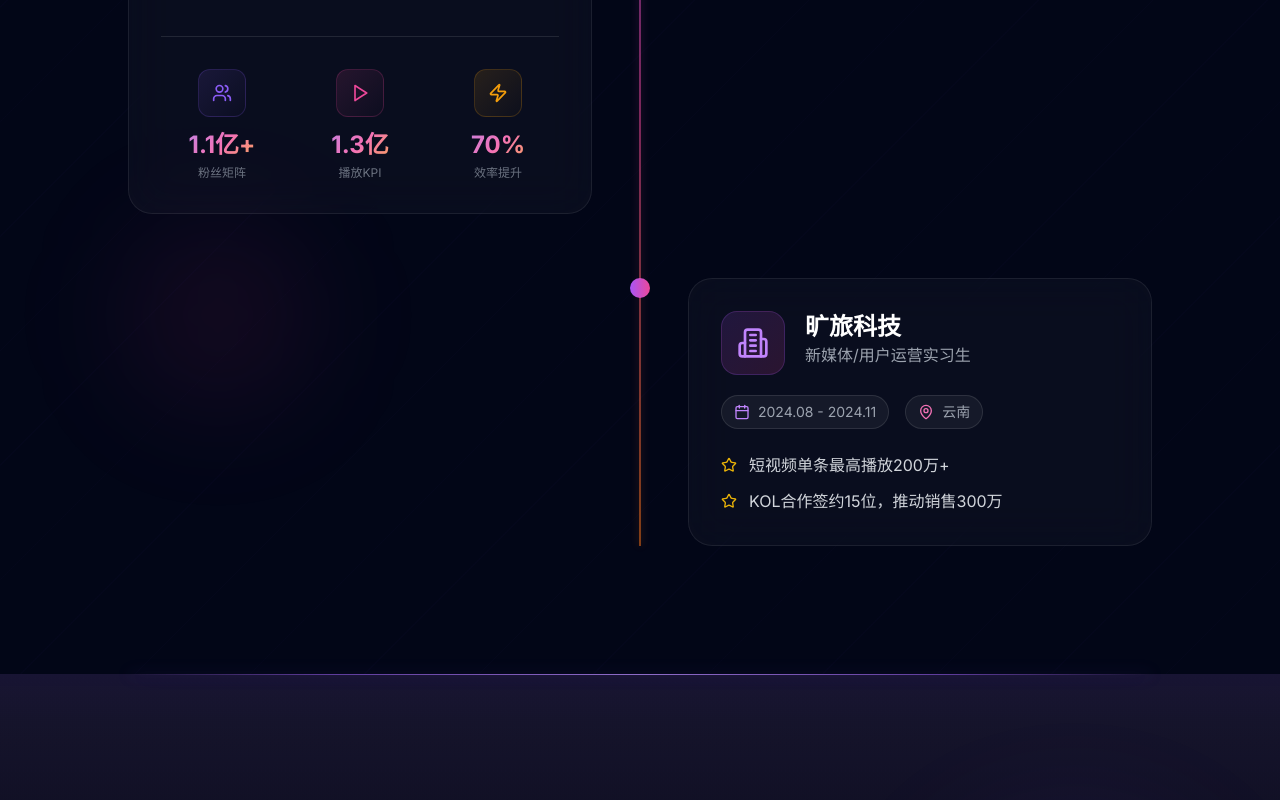
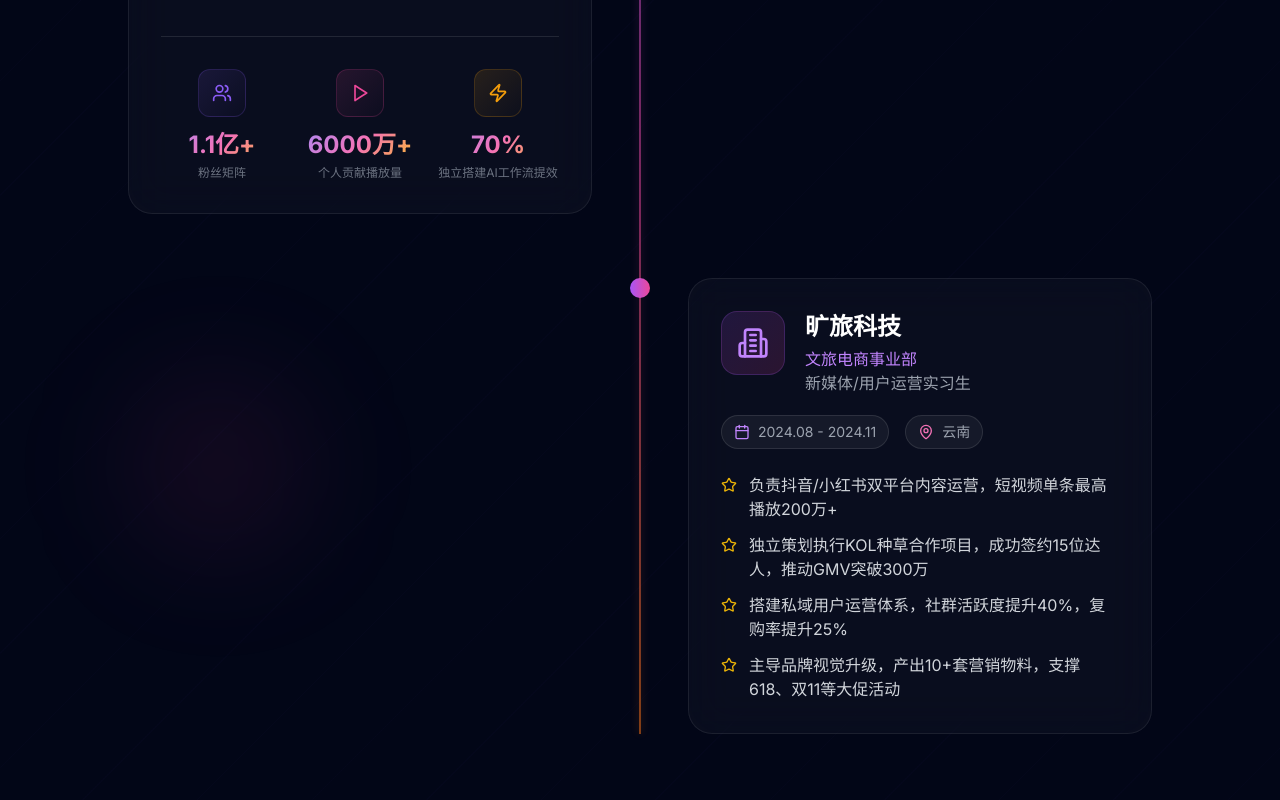
Before and after one commit to deangelispaolina36-ui/portfolio-website, a React (Vite) app: page / in a window 1280 px wide. Shown: the part 6220-7020 px from the top of the page. Built offline with nearby package versions, Linux system fonts and the light colour scheme.

Commit message:
feat: enhance work experience section - update Tencent metrics and enrich Kuanglv details

```diff
--- a/src/components/sections/Experience.tsx
+++ b/src/components/sections/Experience.tsx
@@ -6,8 +6,8 @@
 // 腾讯工作数据指标
 const tencentMetrics = [
   { value: '1.1亿+', label: '粉丝矩阵', icon: Users, color: '#8b5cf6' },
-  { value: '1.3亿', label: '播放KPI', icon: Play, color: '#ec4899' },
-  { value: '70%', label: '效率提升', icon: Zap, color: '#f59e0b' },
+  { value: '6000万+', label: '个人贡献播放量', icon: Play, color: '#ec4899' },
+  { value: '70%', label: '独立搭建AI工作流提效', icon: Zap, color: '#f59e0b' },
 ];
 
 export function Experience() {
--- a/src/data/portfolio.ts
+++ b/src/data/portfolio.ts
@@ -408,12 +408,15 @@
   {
     id: 'kuanglv',
     company: '旷旅科技',
+    department: '文旅电商事业部',
     location: '云南',
     position: '新媒体/用户运营实习生',
     period: '2024.08 - 2024.11',
     highlights: [
-      '短视频单条最高播放200万+',
-      'KOL合作签约15位，推动销售300万',
+      '负责抖音/小红书双平台内容运营，短视频单条最高播放200万+',
+      '独立策划执行KOL种草合作项目，成功签约15位达人，推动GMV突破300万',
+      '搭建私域用户运营体系，社群活跃度提升40%，复购率提升25%',
+      '主导品牌视觉升级，产出10+套营销物料，支撑618、双11等大促活动',
     ],
   },
 ];
```
